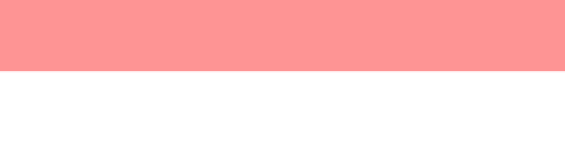
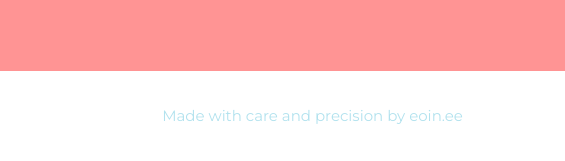
Before and after one commit to emuldowney/uachtar-build, a plain HTML site: page index.html in a window 1280 px wide. Shown: the part 6859-7020 px from the top of the page, 715-1280 px from the left. Drawn offline with Linux system fonts and the light colour scheme; a web font is replaced by a local one.

Commit message:
Add link to personal site

```diff
--- a/index.html
+++ b/index.html
@@ -460,6 +460,13 @@
 
                     </ul>
                 </div>
+                <div class="col-md-4">
+                    <ul class="list-inline quicklinks">
+                        <li><a href="http://eoin.ee">Made with care and precision by eoin.ee</a>
+                        </li>
+                    </ul>
+                </div>
+
 <!--
                 <div class="col-md-4">
                     <ul class="list-inline quicklinks">
```
